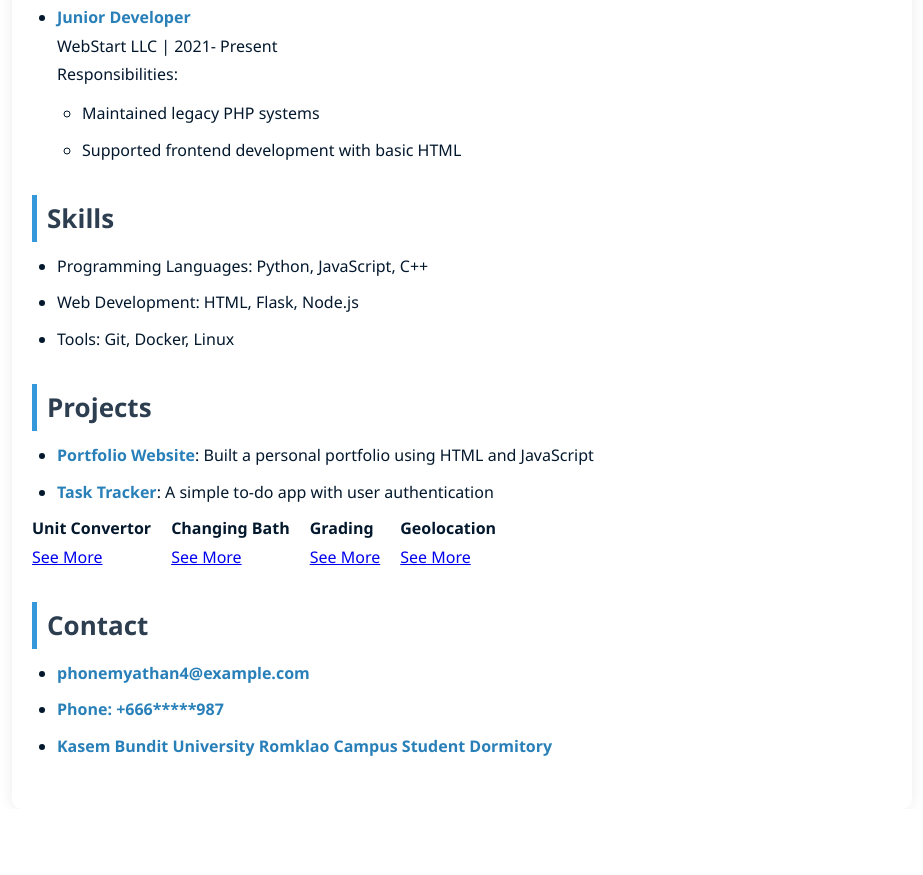
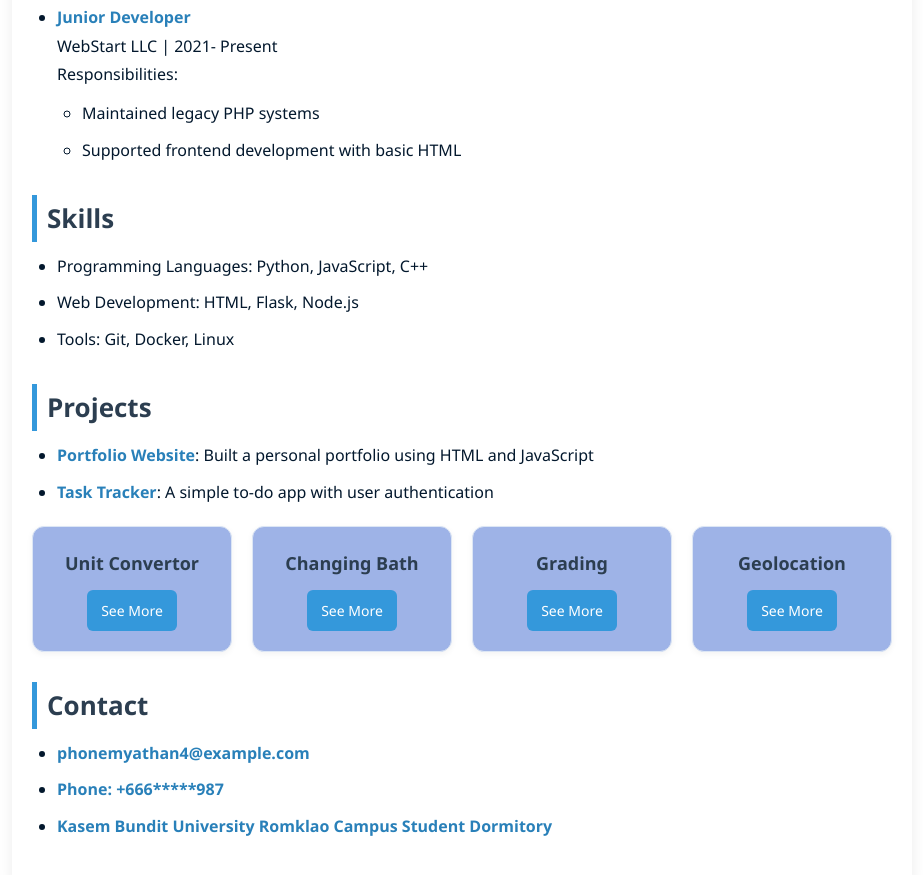
Before and after one commit to DanialDee-creator/DTI-224-Assignment, a plain HTML site: page index.html in a window 1280 px wide. Shown: the part 815-1690 px from the top of the page, without its empty margins (178-1101 px from the left). Before the commit the page ends 1624 px from the top, so only its background shows below. Drawn offline with Linux system fonts and the light colour scheme.

Commit message:
second commit

```diff
--- a/index.html
+++ b/index.html
@@ -3,7 +3,7 @@
 <head>
     <title>Phone Myat Han - Resume</title>
   <style>
-    /* Reset some defaults */
+/* Reset some defaults */
 * {
     margin: 0;
     padding: 0;
@@ -22,11 +22,7 @@ body {
     box-shadow: 0 0 15px rgba(0, 0, 0, 0.08);
     background: white;
 }
-
-
 /* Headings */
-
-
 h1 {
     font-size: 42px;
     color: #1a1a1a;
@@ -44,7 +40,6 @@ h2 {
     padding-left: 10px;
 }
 
-/* Paragraph and Lists */
 p {
     margin: 15px 0;
     font-size: 17px;
@@ -71,18 +66,57 @@ h2 + p, h2 + ul {
     margin-top: 10px;
 }
 
+/* Projects Section */
+#project {
+    display: grid;
+    grid-template-columns: repeat(auto-fit, minmax(180px, 1fr));
+    gap: 20px;
+    margin-top: 20px;
+}
+
+#project div {
+    background: #9eb3e7;
+    border: 1px solid #dce6f5;
+    border-radius: 12px;
+    padding: 20px;
+    text-align: center;
+    transition: all 0.3s ease-in-out;
+    box-shadow: 0 2px 6px rgba(0,0,0,0.05);
+}
+
+#project div:hover {
+    background: #c5a7f4;
+    transform: translateY(-5px);
+    box-shadow: 0 6px 12px rgba(0,0,0,0.1);
+}
+
+#project h4 {
+    font-size: 18px;
+    color: #2c3e50;
+    margin-bottom: 10px;
+}
+
+#project a {
+    display: inline-block;
+    text-decoration: none;
+    color: #fff;
+    background: #3498db;
+    padding: 8px 14px;
+    border-radius: 6px;
+    transition: 0.3s;
+    font-size: 14px;
+    font-weight: 500;
+}
+
+#project a:hover {
+    background: #1f6c03;
+}
+
 /* Responsive tweaks */
 @media screen and (max-width: 600px) {
     body {
         padding: 20px 10px;
     }
-}
-#project{
-    display: flex;
-
-}
-#project div{
-    margin-right: 20px;
 }
 
   </style>
```
